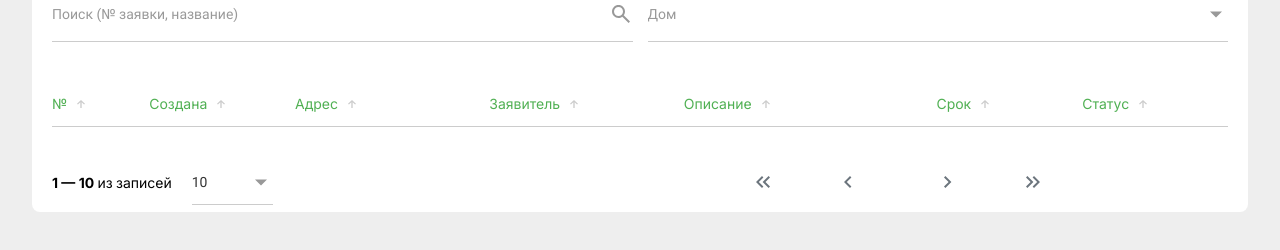
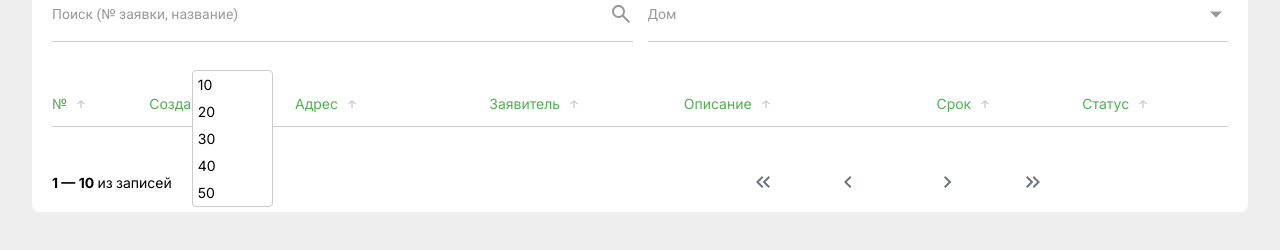
Before and after one commit to denosaur98/applications, a Vue app: page /tasks in a window 1280 px wide. Both pictures are taken after a click on the button 260 px from the left and 415 px from the top of the page. Shown: the part 234-484 px from the top of the page. Built offline with nearby package versions, Linux system fonts and the light colour scheme.

Commit message:
добавил выпадающий список на кол-во элементов на странице

```diff
--- a/package.json
+++ b/package.json
@@ -12,6 +12,7 @@
     "core-js": "^3.8.3",
     "sass": "^1.81.0",
     "sass-loader": "^16.0.3",
+    "v-click-outside": "^3.2.0",
     "vue": "^2.6.14",
     "vue-router": "^3.6.5",
     "vuex": "^3.6.2"
--- a/src/components/BasePagination.vue
+++ b/src/components/BasePagination.vue
@@ -5,8 +5,15 @@
         <p class="pages__count">1 — 10 <span>из</span> {{ tasks.count }} <span>записей</span></p>
       </div>
       <div class="pages__select-wrapper">
-        <input class="select__input" v-model="pageSize" @change="updatePageSize">
-        <button class="select__button">
+        <input class="select__input" type="number" v-model.number="pageSize" @input="validatePageSize">
+        <div class="select__dropdown" v-if="isDropdownOpen" v-click-outside="closeDropdown">
+          <p class="dropdown__items" @click="setPageSize(10)">10</p>
+          <p class="dropdown__items" @click="setPageSize(20)">20</p>
+          <p class="dropdown__items" @click="setPageSize(30)">30</p>
+          <p class="dropdown__items" @click="setPageSize(40)">40</p>
+          <p class="dropdown__items" @click="setPageSize(50)">50</p>
+        </div>
+        <button class="select__button" @click="openDropdown">
           <img src="../assets/icons/arrow-bottom.svg" class="arrow__icon">
         </button>
       </div>
@@ -56,6 +63,7 @@ export default {
       currentPageGroup: 1,
       pagesPerGroup: 5,
       pageSize: 10,
+      isDropdownOpen: false
     }
   },
 
@@ -110,7 +118,23 @@ export default {
       this.currentPageGroup = Math.ceil(this.tasks.pages / this.pagesPerGroup)
       this.goToPage(this.tasks.pages)
     },
-    updatePageSize() {
+    validatePageSize() {
+      if (this.pageSize < 1) {
+        this.pageSize = 1;
+      } else if (this.pageSize > 50) {
+        this.pageSize = 50;
+      }
+      this.fetchTasks({ page: this.currentPage, pageSize: this.pageSize })
+    },
+    openDropdown() {
+      this.isDropdownOpen = true
+    },
+    closeDropdown() {
+      this.isDropdownOpen = false
+    },
+    setPageSize(size) {
+      this.pageSize = size
+      this.closeDropdown()
       this.fetchTasks({ page: this.currentPage, pageSize: this.pageSize })
     }
   },
@@ -154,6 +178,7 @@ export default {
     }
 
     .pages__select-wrapper {
+      position: relative;
       display: flex;
       align-items: center;
       justify-content: center;
@@ -170,6 +195,30 @@ export default {
         line-height: 20px;
         letter-spacing: 0%;
         text-align: left;
+      }
+
+      .select__dropdown {
+        position: absolute;
+        top: -90px;
+        left: 0;
+        display: flex;
+        flex-direction: column;
+        width: 100%;
+        background: #fff;
+        border: 1px solid rgb(204, 204, 204);
+        border-radius: 4px;
+        z-index: 999;
+
+        .dropdown__items {
+          cursor: pointer;
+          font-size: 14px;
+          padding: 5px;
+
+          &:hover {
+            background: rgb(204, 204, 204);
+            transition: .3s;
+          }
+        }
       }
 
       .select__button {
--- a/src/main.js
+++ b/src/main.js
@@ -2,8 +2,11 @@ import Vue from 'vue'
 import App from './App.vue'
 import router from './router/index'
 import store from './store/index'
+import vClickOutside from 'v-click-outside'
 
 Vue.config.productionTip = false
+
+Vue.use(vClickOutside)
 
 new Vue({
 	router,
```
Also changed, not shown: 1 other file (tests, documents, lock files or other folders).
